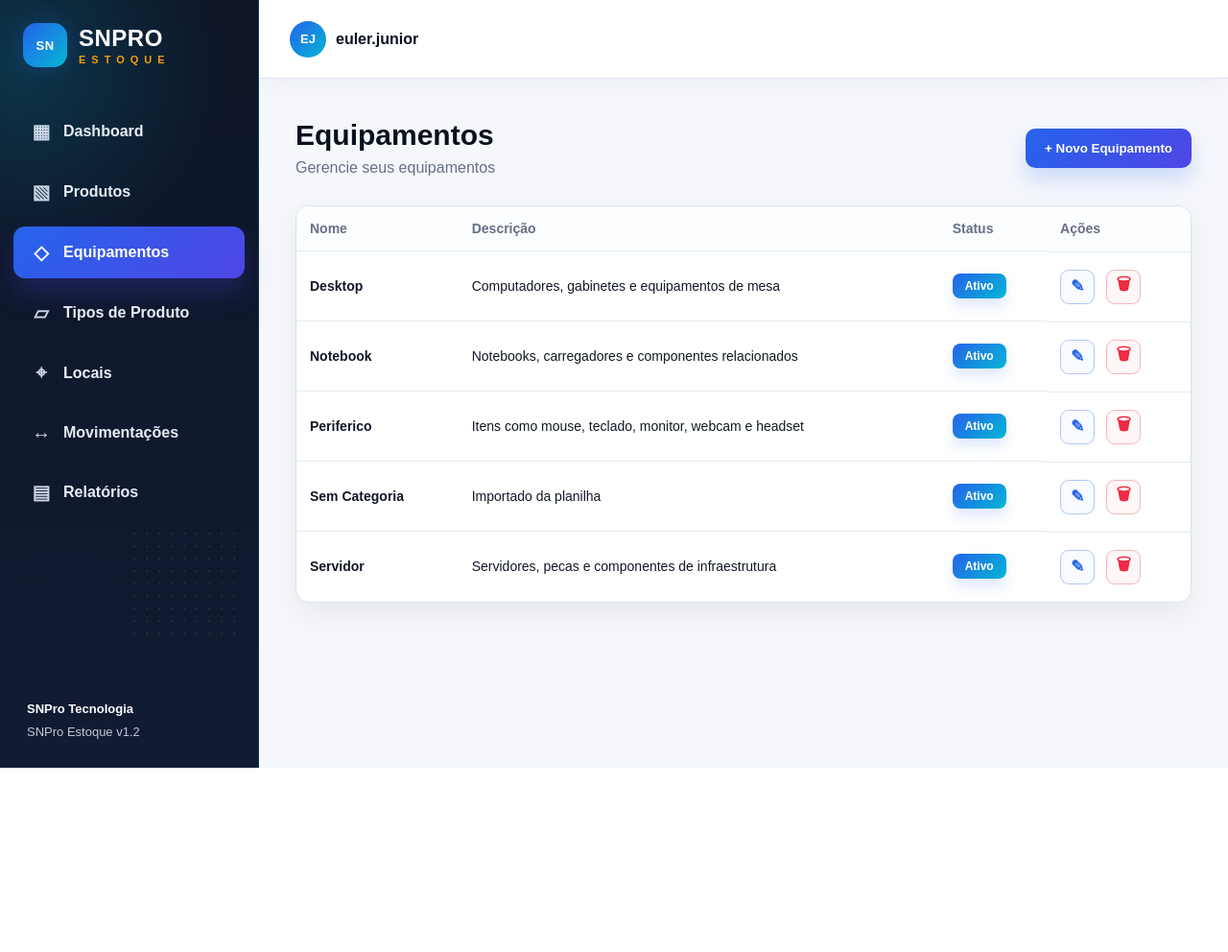
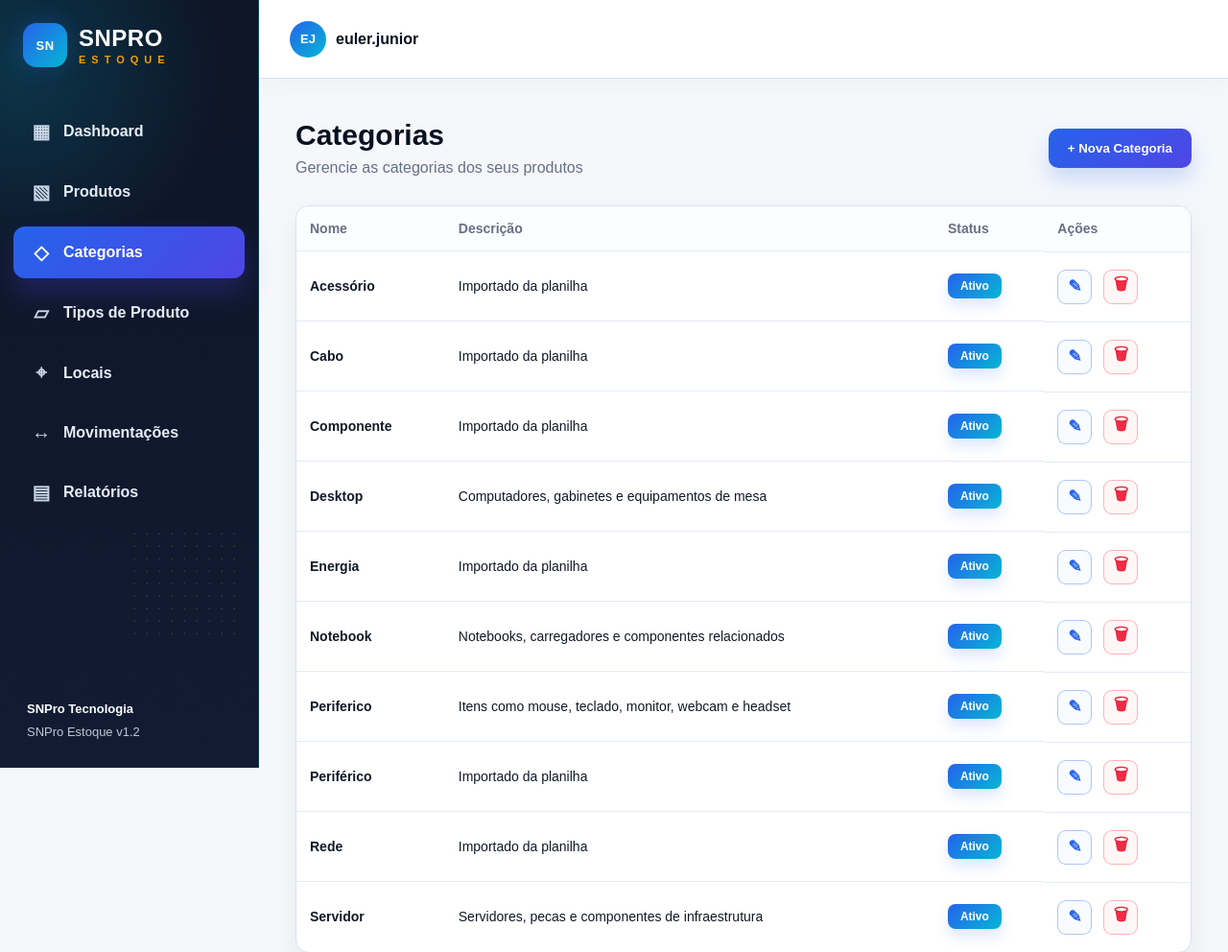
Before and after one commit to IanRezende77/EstoqueSNPRO, a Flask app: page /categorias in a window 1280 px wide. Shown: the top 992 px of the page at 96% size. Before the commit the page ends 800 px from the top, so only its background shows below. Run offline with Flask 3, Linux system fonts and the light colour scheme; data comes from the database, SQL or seed files in the repository.

Commit message:
atualizando

```diff
--- a/app/routes.py
+++ b/app/routes.py
@@ -19,12 +19,12 @@
 TIPOS_PRODUTO_PADRAO = [
     ("SSD", "Unidades de estado solido"),
     ("Processador", "CPUs e componentes de processamento"),
-    ("Memória", "Memórias RAM e módulos relacionados"),
-    ("Hard Disk", "Discos rígidos e armazenamentos magnéticos"),
+    ("Memoria", "Memorias RAM e modulos relacionados"),
+    ("Hard Disk", "Discos rigidos e armazenamentos magneticos"),
 ]
 LOCAIS_PADRAO = [
     ("EP-Prateleira 3A", "Estoque Principal", "Prateleira principal para itens menores"),
-    ("EP-Prateleira 3B", "Estoque Principal", "Prateleira intermediária do estoque"),
+    ("EP-Prateleira 3B", "Estoque Principal", "Prateleira intermediaria do estoque"),
     ("EP-Prateleira 3C", "Estoque Principal", "Prateleira superior do estoque"),
 ]
 
--- a/app/templates/base.html
+++ b/app/templates/base.html
@@ -18,7 +18,7 @@
         <nav>
             <a class="{% if active_page == 'dashboard' %}active{% endif %}" href="{{ url_for('main.dashboard') }}"><span class="nav-ico">▦</span> Dashboard</a>
             <a class="{% if active_page == 'produtos' %}active{% endif %}" href="{{ url_for('main.produtos') }}"><span class="nav-ico">▧</span> Produtos</a>
-            <a class="{% if active_page == 'categorias' %}active{% endif %}" href="{{ url_for('main.categorias') }}"><span class="nav-ico">◇</span> Equipamentos</a>
+            <a class="{% if active_page == 'categorias' %}active{% endif %}" href="{{ url_for('main.categorias') }}"><span class="nav-ico">◇</span> Categorias</a>
             <a class="{% if active_page == 'tipos_produto' %}active{% endif %}" href="{{ url_for('main.tipos_produto') }}"><span class="nav-ico">▱</span> Tipos de Produto</a>
             <a class="{% if active_page == 'locais' %}active{% endif %}" href="{{ url_for('main.locais') }}"><span class="nav-ico">⌖</span> Locais</a>
             <a class="{% if active_page == 'movimentacoes' %}active{% endif %}" href="{{ url_for('main.movimentacoes') }}"><span class="nav-ico">↔</span> Movimentações</a>
--- a/app/templates/categorias.html
+++ b/app/templates/categorias.html
@@ -3,10 +3,10 @@
 {% block content %}
 <section class="page-header">
     <div>
-        <h1>Equipamentos</h1>
-        <p>Gerencie  seus equipamentos</p>
+        <h1>Categorias</h1>
+        <p>Gerencie as categorias dos seus produtos</p>
     </div>
-    <button class="btn-primary" onclick="openCategoryCreateModal()">+ Novo Equipamento</button>
+    <button class="btn-primary" onclick="openCategoryCreateModal()">+ Nova Categoria</button>
 </section>
 
 <div class="table-card categories-card">
@@ -38,7 +38,7 @@
             </tr>
             {% else %}
             <tr>
-                <td colspan="4" class="empty">Nenhum equipamento encontrado.</td>
+                <td colspan="4" class="empty">Nenhuma categoria encontrada.</td>
             </tr>
             {% endfor %}
         </tbody>
@@ -48,7 +48,7 @@
 <div id="modalCategoryCreate" class="modal hidden">
     <div class="modal-box compact">
         <div class="modal-header">
-            <h2>Novo Equipamento</h2>
+            <h2>Nova Categoria</h2>
             <button type="button" onclick="closeCategoryCreateModal()">×</button>
         </div>
 
@@ -65,7 +65,7 @@
                 <option value="Inativo">Inativo</option>
             </select>
 
-            <button class="btn-primary full" type="submit">Salvar equipamento</button>
+            <button class="btn-primary full" type="submit">Salvar Categoria</button>
         </form>
     </div>
 </div>
@@ -73,7 +73,7 @@
 <div id="modalCategoryEdit" class="modal hidden">
     <div class="modal-box compact">
         <div class="modal-header">
-            <h2>Editar Equipamento</h2>
+            <h2>Editar Categoria</h2>
             <button type="button" onclick="closeCategoryEditModal()">×</button>
         </div>
 
--- a/requirements.txt
+++ b/requirements.txt
@@ -1,4 +1,3 @@
 Flask==3.0.3
 Flask-SQLAlchemy==3.1.1
 openpyxl==3.1.5
-gunicorn
--- a/run.py
+++ b/run.py
@@ -1,4 +1,3 @@
-import os
 from app import create_app, db
 
 app = create_app()
@@ -6,10 +5,4 @@
 if __name__ == "__main__":
     with app.app_context():
         db.create_all()
-
-    port = int(os.environ.get("PORT", 5000))
-    app.run(
-        host="0.0.0.0",
-        port=port,
-        debug=False
-    )
+    app.run(debug=True)
```
Also changed, not shown: app/__init__.py (+26 -2 lines), main.py (added, +8 -0 lines), README_VERCEL.md (added).
